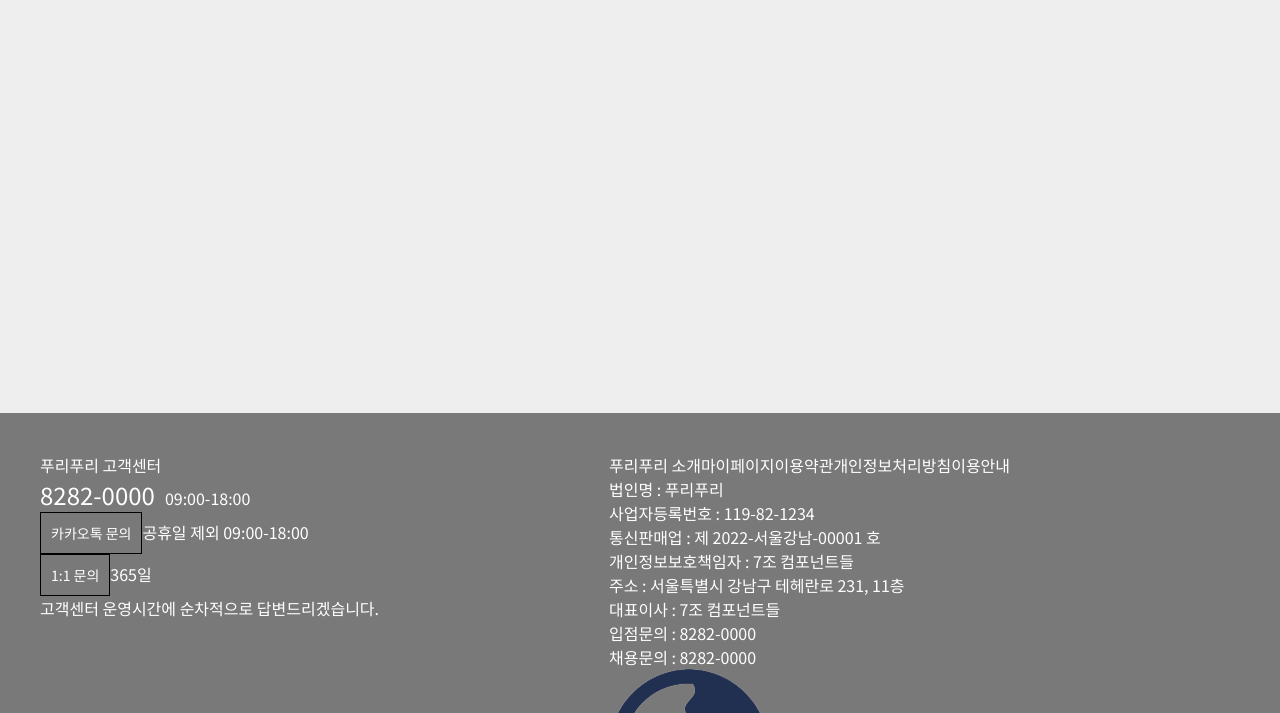
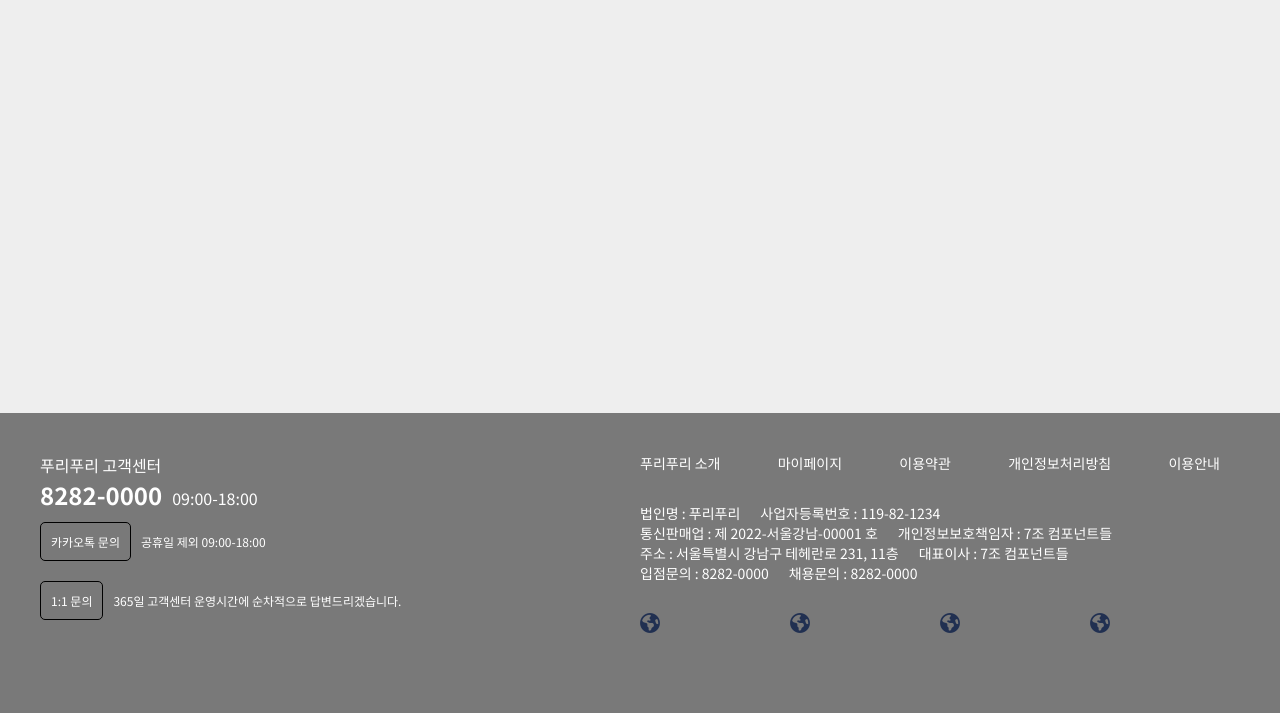
Before and after one commit to Suho01/puritest, a plain HTML site: page nav.html in a window 1280 px wide. Shown: the part 87-800 px from the top of the page. Drawn offline with Linux system fonts and the light colour scheme.

Commit message:
0911Nav수정

```diff
--- a/css/index.scss
+++ b/css/index.scss
@@ -422,32 +422,64 @@ body {
         justify-content: space-between;
         padding: 40px 10px;
         .footer-left {
+            flex-basis: 50%;
             color: #fff;
             ul {
                 li {
                     span {
                         font-size: 24px;
                         padding-right: 10px;
+                        font-weight: bold;
                     } // span
                     div {
                         border: 1px solid #000;
                         font-style: normal;
-                        font-size: 14px;
+                        font-size: 12px;
                         padding: 10px;
                         display: inline-block;
+                        cursor: pointer;
+                        margin: 10px;
+                        margin-left: 0;
+                        border-radius: 5px;
                     } // div
+                    div:hover {
+                        background-color: rgba(0, 0, 0, 0.5);
+                    } // div:hover
                 } // li
+                li:nth-of-type(3), li:nth-of-type(4) {
+                    font-size: 12px;
+                }
             } // ul
         } // .footer-left
         .footer-right {
             color: #fff;
+            flex-basis: 50%;
+            ul {
+                display: flex;
+                font-size: 14px;
+                li {
+                    padding-right: 20px;
+                } // li
+            } // ul
             ul:nth-of-type(1) {
-                display: flex;
                 justify-content: space-between;
-                a {
-                    color: #fff;
-                } // a
+                padding-bottom: 30px;
+                > li {
+                    a {
+                        color: #fff;
+                    } // a
+                } // > li
             } // ul:nth-of-type(1)
+            ul:nth-last-of-type(1) {
+                padding-top: 30px;
+                li {
+                    a {
+                        img {
+                            width: 15%;
+                        } // img
+                    } // a
+                } // li
+            } // ul:nth-last-of-type(1)
         } // .footer-right
     } // .footer-wrap
 } // .footer
--- a/nav.html
+++ b/nav.html
@@ -37,7 +37,7 @@
                     <li>푸리푸리 고객센터</li>
                     <li><span>8282-0000</span>09:00-18:00</li>
                     <li><div>카카오톡 문의</div>공휴일 제외 09:00-18:00</li>
-                    <li><div>1:1 문의</div>365일<br>고객센터 운영시간에 순차적으로 답변드리겠습니다.</li>
+                    <li><div>1:1 문의</div>365일 고객센터 운영시간에 순차적으로 답변드리겠습니다.</li>
                 </ul>
             </div>
             <div class="footer-right">
@@ -51,10 +51,16 @@
                 <ul>
                     <li>법인명 : 푸리푸리</li>
                     <li>사업자등록번호 : 119-82-1234</li>
+                </ul>
+                <ul>
                     <li>통신판매업 : 제 2022-서울강남-00001 호</li>
                     <li>개인정보보호책임자 : 7조 컴포넌트들</li>
+                </ul>
+                <ul>
                     <li>주소 : 서울특별시 강남구 테헤란로 231, 11층</li>
                     <li>대표이사 : 7조 컴포넌트들</li>
+                </ul>
+                <ul>
                     <li>입점문의 : 8282-0000</li>
                     <li>채용문의 : 8282-0000</li>
                 </ul>
```
Also changed, not shown: css/index.css, 1 other file.
